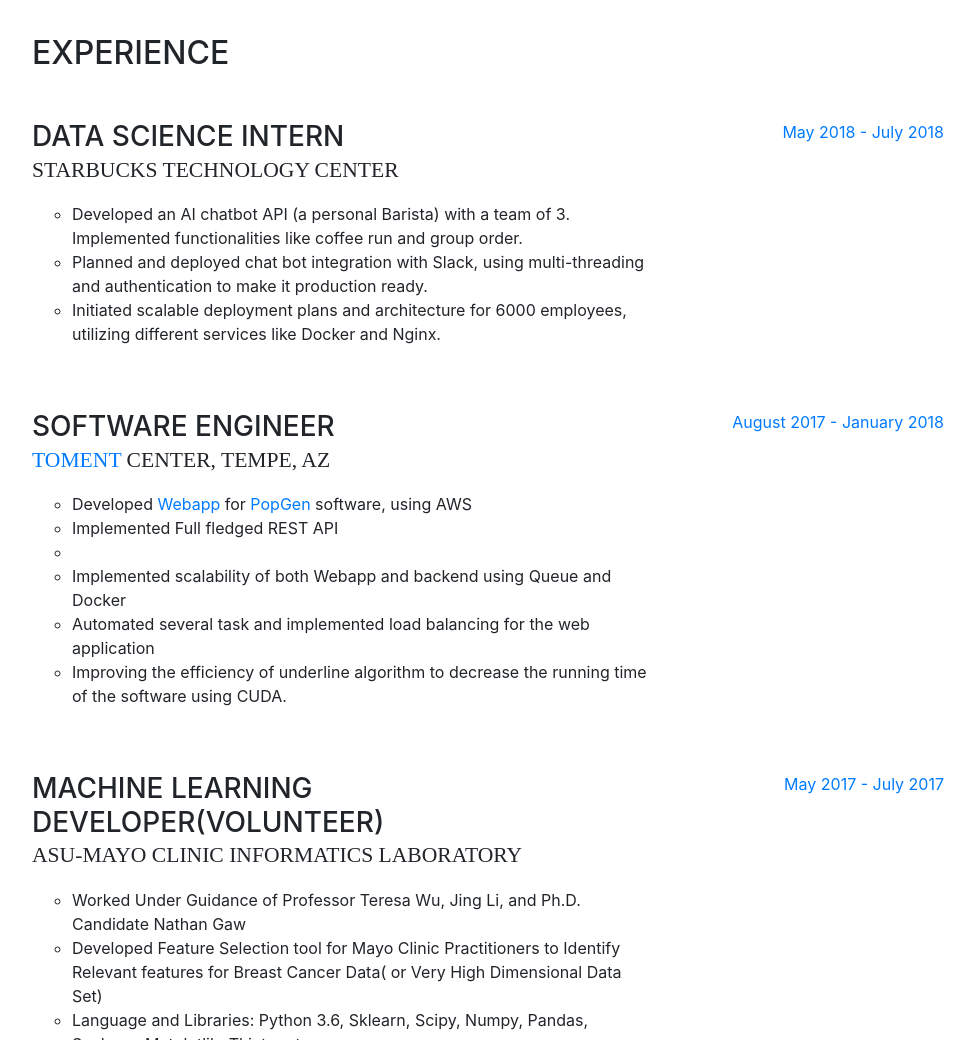
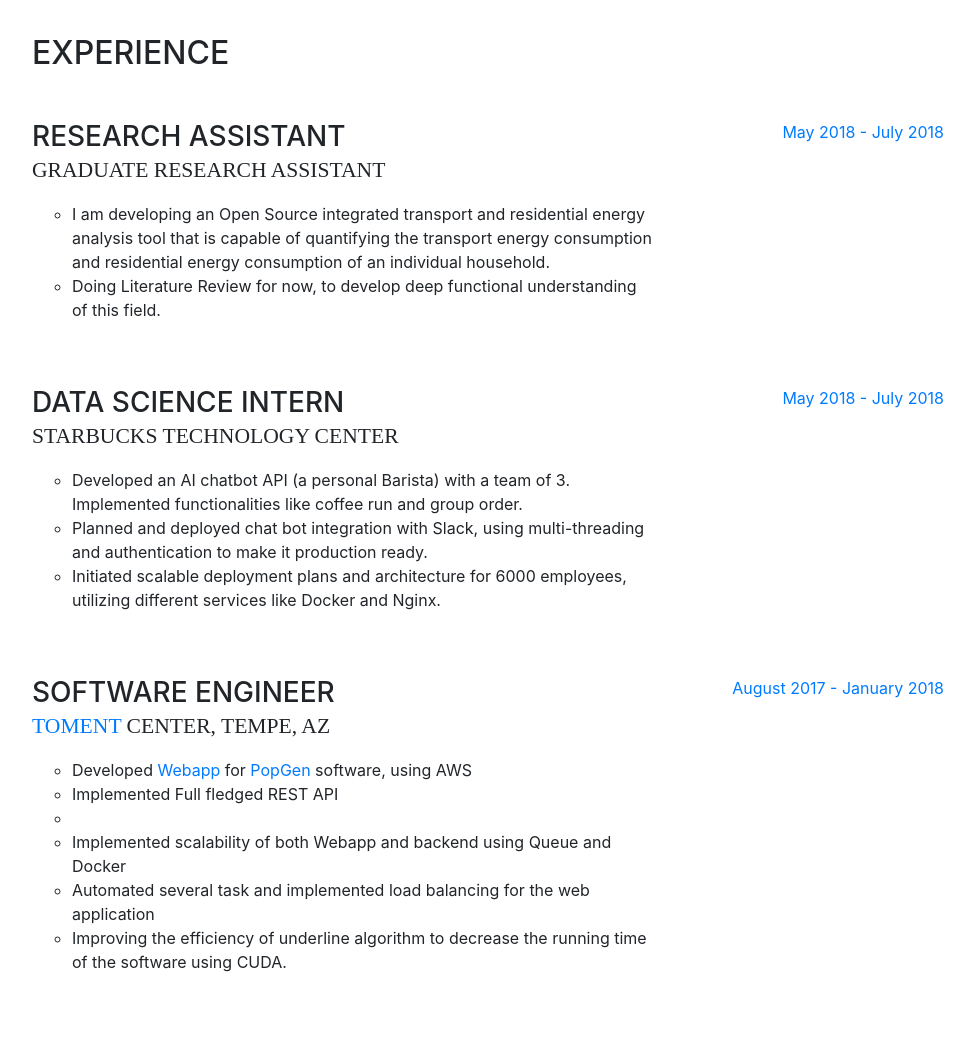
Before and after one commit to sumitdvlp/sumitdvlp.github.io, a website with bundled scripts: page index.html in a window 1280 px wide. Shown: the part 1760-2800 px from the top of the page, without its empty margins (288-1262 px from the left). Built offline with nearby package versions, Linux system fonts and the light colour scheme; a web font is replaced by a local one.

Commit message:
Lateest Job

```diff
--- a/index.html
+++ b/index.html
@@ -286,6 +286,22 @@
 
           <div class="resume-item d-flex flex-column flex-md-row mb-5">
             <div class="resume-content mr-auto">
+              <h3 class="mb-0">Research Assistant</h3>
+              <div class="subheading mb-3">Graduate Research Assistant </div>
+
+              <ul type="circle">
+                <li>I am developing an Open Source integrated transport and residential energy analysis tool that is capable of quantifying the transport energy consumption and residential energy consumption of an individual household.</li>
+                <li>Doing Literature Review for now, to develop deep functional understanding of this field.</li>
+              </ul>
+            </div>
+            <div class="resume-date text-md-right">
+              <span class="text-primary">May 2018 - July 2018</span>
+            </div>
+          </div>
+
+
+          <div class="resume-item d-flex flex-column flex-md-row mb-5">
+            <div class="resume-content mr-auto">
               <h3 class="mb-0">Data Science Intern</h3>
               <div class="subheading mb-3">Starbucks Technology Center</div>
 
```
